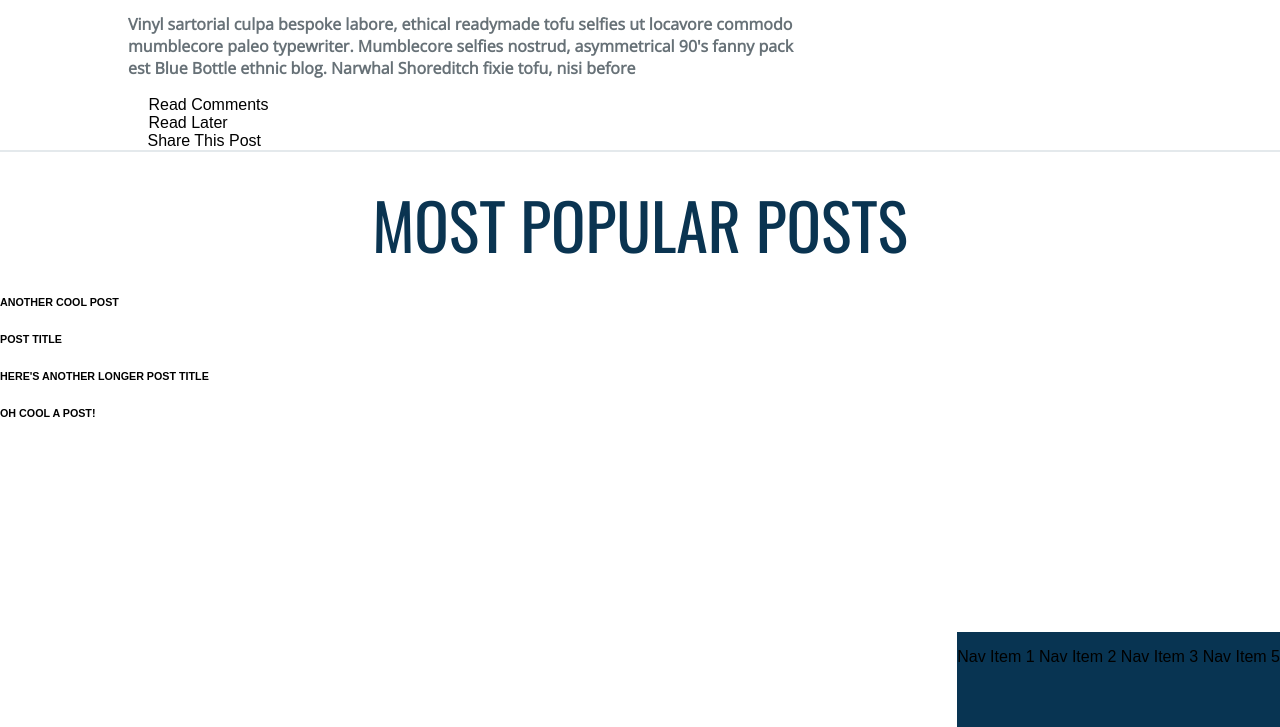
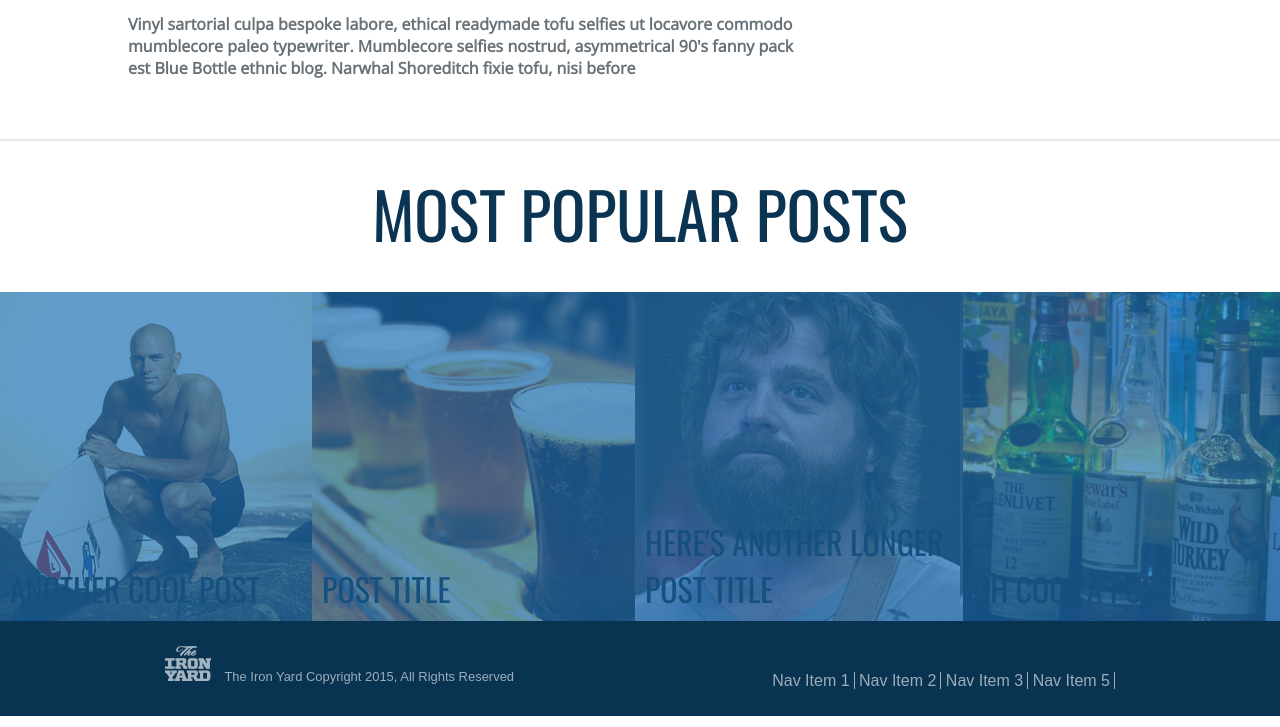
Before and after one commit to tvpham11/Surf_Paddle, a plain HTML site: page index.html in a window 1280 px wide. Shown: the part 1384-2111 px from the top of the page. Drawn offline with nearby package versions, Linux system fonts and the light colour scheme.

Commit message:
Fixed layout of page in CSS and re-organized HTML.

```diff
--- a/index.html
+++ b/index.html
@@ -43,6 +43,7 @@
         <div class="rightmargin">
         </div>
 
+        <div class="blogentry">
           <article>
             <div class="entrytitle">
               <h2>A FANTASTIC ENGAGING HEADLINE</h2>
@@ -69,6 +70,8 @@
               <p>Swag nisi mixtape cray, non hashtag blog tote bag dolor bitters before they sold out ea dolore. Raw denim mixtape drinking vinegar, Vice 3 wolf moon authentic officia aute id. Keffiyeh yr retro, salvia do<a href="#">aliqua (rollover></a> leggings selvage narwhal farm-to-table dolor Tonx DIY photo booth. Bitters gastropub non 3 wolf moon Blue Bottle organic, cray aesthetic jean shorts velit umami. Mlkshk roof party cardigan, farm-to-table aute plaid wolf master cleanse. Thundercats tattooed lo-fi culpa, mollit Pinterest American Apparel. 3 wolf moon VHS hella, Tonx beard chambray sustainable jean shorts synth mlkshk fugiat excepteur banh mi eu whatever</p>
 
               <p>Vinyl sartorial culpa bespoke labore, ethical readymade tofu selfies ut locavore commodo mumblecore paleo typewriter. Mumblecore selfies nostrud, asymmetrical 90's fanny pack est Blue Bottle ethnic blog. Narwhal Shoreditch fixie tofu, nisi before</p>
+            </div>
+          </article>
 
           <div class="buttons">
             <div class="readcomments">
@@ -85,7 +88,6 @@
             </div>
           </div>
         </div>
-      </article>
 
         <aside>
           <div class="author">
@@ -106,41 +108,41 @@
             <p>Distillery ad sriracha, synth wolf street art brunch excepteur consecteur art party irony fugiat. Duis chia yr, pour-over Portland velit High Life non aesthetic fugiat tattooed shabby <a href="#">chic mixtape</a> ethical cornhole mustache roof party proident aesthetic hoodie.</p>
           </div>
         </aside>
-
-  <!-- BOTTOM -->
-    <div class="bottom">
-      <div class="popposts">
+      </div>
+  <!-- LOWER MIDDLE -->
+    <div class="lowermiddle">
       <h2>MOST POPULAR POSTS</h2>
       <div class="posts">
-          <div id="1">
-            <h6>ANOTHER COOL POST</h6>
+        <div class="post" id="a">
+          <span class="posttitle">ANOTHER COOL POST</span>
         </div>
-          <div id="2">
-            <h6>POST TITLE</h6>
+        <div class="post" id="b">
+          <span class="posttitle">POST TITLE</span>
         </div>
-          <div id="3">
-            <h6>HERE'S ANOTHER LONGER POST TITLE</h6>
+        <div class="post" id="c">
+          <span class="posttitle">HERE'S ANOTHER LONGER POST TITLE</span>
         </div>
-          <div id="4">
-            <h6>OH COOL A POST!</h6>
-          </div>
+        <div class="post" id="d">
+          <span class="posttitle">OH COOL A POST!</span>
         </div>
       </div>
     </div>
 
-    <!-- FOOOTER -->
+    <!-- FOOTER -->
 
+    <div class="bottom">
       <footer>
         <img src="images/theironyard-logo.png" alt="Iron Yard Logo">
-      &copy; The Iron Yard 2015, All Rights Reserved
+        <span>The Iron Yard Copyright 2015, All Rights Reserved</span>
       </footer>
       <nav>
-      <span>Nav Item 1</span>
-      <span>Nav Item 2</span>
-      <span>Nav Item 3</span>
-      <span>Nav Item 5</span>
+        <a href="#">Nav Item 1</a>
+        <a href="#">Nav Item 2</a>
+        <a href="#">Nav Item 3</a>
+        <a href="#">Nav Item 5</a>
       </nav>
     </div>
+
 </div>
 </body>
 </html>
--- a/main.css
+++ b/main.css
@@ -1,6 +1,5 @@
 .container {
-  width: 100%;
-  height: 2100px;
+  position: relative;
 }
 
 /** {
@@ -8,6 +7,8 @@
      -moz-box-sizing: border-box;
           box-sizing: border-box;
 }*/
+
+/*TOP*/
 
 header {
   height: 515px;
@@ -81,7 +82,7 @@ header {
   padding-bottom: 0px;
   padding-left: 21px;
   margin-right: 10px;
-  margin-bottom: -9px;
+  margin-bottom: 0;
 }
 
 .center h4 {
@@ -93,9 +94,12 @@ header {
   margin-left: -12px;
 }
 
+/*MIDDLE*/
+
 .middle {
   width: 100%;
-  position: absolute;
+  position: relative;
+  float: left;
 }
 
 .leftmargin {
@@ -133,7 +137,9 @@ article {
   font-weight: bold;
 }
 
-.popposts {
+/*LOWER MIDDLE*/
+
+.lowermiddle {
   width: 100%;
   height: 480px;
   border-top: 2px solid #E4E9EC;
@@ -141,64 +147,134 @@ article {
   float: left;
 }
 
-.popposts h2 {
+.lowermiddle h2 {
+  width: 100%;
   color: #0A3451;
   font-family: 'Oswald', sans-serif;
   font-weight: 400;
   font-size: 4em;
-  padding: 0px;
   margin-top: 25px;
-  margin-bottom: 25px;
+  margin-bottom: 32px;
   text-align: center;
 }
 
-/*.posts {
+/*.middle:after {
+  clear: left;
+  content: "";
+  display: block;
+}*/
+
+.posts {
+  width: 100%;
   height: 330px;
-  margin: 0;
+  position: relative;
+  float: left;
+}
+
+.post {
+  height: 100%;
   float: left;
   position: relative;
 }
 
-#1 {
-  width: 24.38%;
-  background: url(images/article-image-1.jpg);
+.post:after {
+  background: #1E73B6;
+  position: absolute;
+  top: 0;
+  left: 0;
+  right: 0;
+  bottom: 0;
+  opacity: .7;
+  content: "";
 }
 
-#2 {
-  width: 25.23%;
-  background: url(images/article-image-2.jpg);
+.post:hover:after {
+  opacity: 0;
 }
 
-#3 {
-  width: 25.63%;
-  background: url(images/article-image-3.jpg);
+.post span {
+  font-family: 'Oswald', sans-serif;
+  font-size: 2em;
+  color: black;
+  position: absolute;
+  bottom: 10px;
+  left: 10px;
 }
 
-#4 {
+.post.posttitle:hover:after {
+  color: white;
+}
+
+#a.post {
+  width: 24.38%;
+  background-image: url(images/article-image-1.jpg);
+}
+
+#b.post {
+  width: 25.23%;
+  background-image: url(images/article-image-2.jpg);
+}
+
+#c.post {
+  width: 25.63%;
+  background-image: url(images/article-image-3.jpg);
+}
+
+#d.post {
   width: 24.76%;
-  background: url(images/article-image-4.jpg);
+  background-image: url(images/article-image-4.jpg);
+}
+
+/*.posts:after {
+  clear: left;
+  content: "";
+  display: block;
 }*/
+
+/*BOTTOM*/
 
 .bottom {
   width: 100%;
-}
-
-footer {
-  height: 95px;
-  line-height: 50px;
-  font-size: 1.5em;
-  text-align: center;
-  background-color: #083452;
-  position: absolute;
-  display: inline-block;
-  float: left;
-}
-
-nav {
   height: 95px;
   line-height: 50px;
   background-color: #083452;
   position: relative;
+  float: left;
+}
+
+footer {
   display: inline-block;
+  position: absolute;
+  float: left;
+  margin-top: 7px;
+  margin-left: 165px;
+  background-color: #083452;
+  font-size: .81em;
+  text-align: center;
+  color: #9DADB9;
+}
+
+footer img {
+  margin-right: 10px;
+  margin-top: 18px;
+}
+
+footer span {
+  margin: auto;
+}
+
+nav {
+  display: inline-block;
+  position: relative;
   float: right;
+  margin-right: 165px;
+  margin-top: 35px;
 }
+
+nav a {
+  text-decoration: none;
+  color: #9DADB9;
+  border-right: 1px solid #9DADB9;
+  padding-right: 4px;
+  margin: 0;
+}
```
Lines whose indentation alone changed are shown as unchanged.
